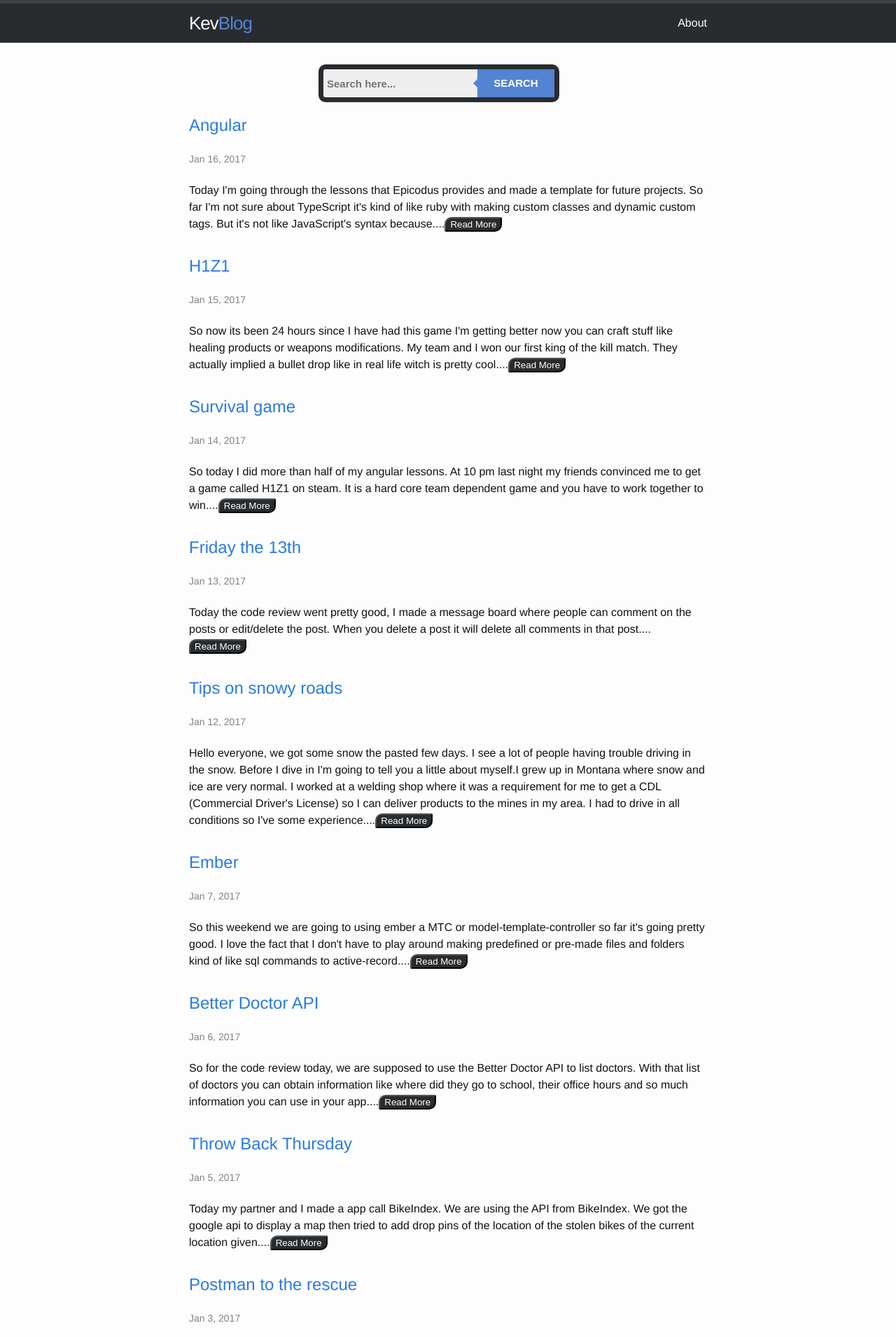
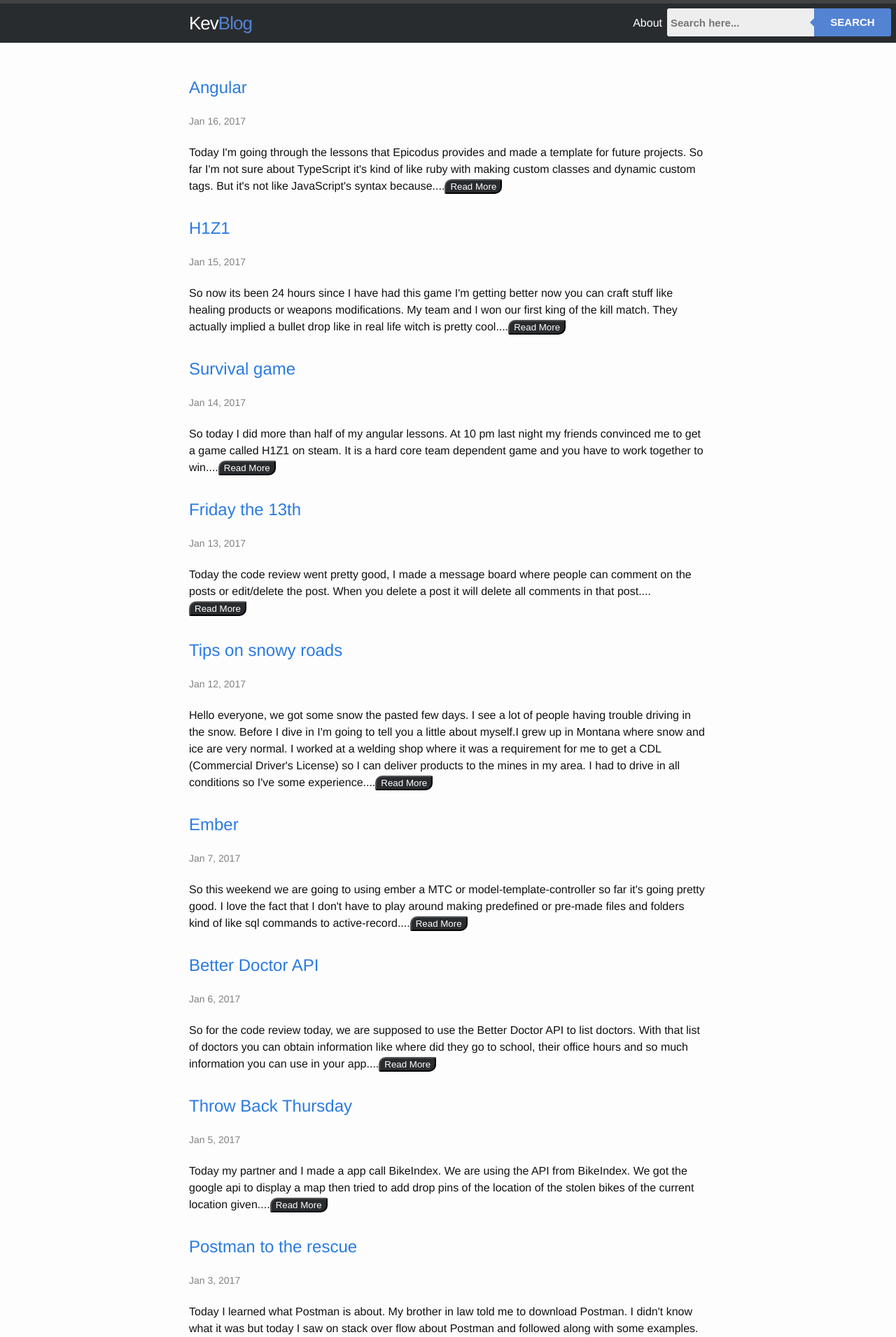
Before and after one commit to kftwotwo/kftwotwo.github.io, a Jekyll site: the page built from index.html, in a window 1280 px wide. Shown: the top 1910 px of the page at 70% size. Built offline with Jekyll 4.4.1, drawn with Linux system fonts in a browser that asks for light colours; the list of posts is cut into pages by our own code.

Commit message:
put the search bar in the nav

```diff
--- a/_includes/header.html
+++ b/_includes/header.html
@@ -1,5 +1,11 @@
+
 <header class="site-header">
-
+  <div class="button_box2">
+  	<form class="form-wrapper-2 cf" action="/search.html" method="get">
+  		<input type="text" placeholder="Search here..." id="search_box" name="query" required>
+  		<button type="submit" value="search">Search</button>
+  	</form>
+  </div>
 
 
   <div class="wrapper">
--- a/css/main.scss
+++ b/css/main.scss
@@ -248,7 +248,8 @@ article {
 // search
 
 .button_box2 {
-margin-left: 25%;
+float: right;
+
 }
 .cf:before, .cf:after{
 content:"";
@@ -258,15 +259,10 @@ display:table;
 clear:both;
 }
 .form-wrapper-2 {
-  width: 330px;
   padding: 7px;
-  background: #292c2f;
-  -moz-border-radius: 10px;
-  -webkit-border-radius: 10px;
-  border-radius: 10px;
 }
 .form-wrapper-2 input {
-  width: 210px;
+  width: 200px;
   height: 20px;
   padding: 10px 5px;
   float: left;
@@ -274,13 +270,6 @@ clear:both;
   border: 0;
   background: #eee;
   border-radius: 3px 0 0 3px;
-}
-.form-wrapper-2 input:focus {
-  outline: 0;
-  background: #fff;
-  -moz-box-shadow: 0 0 2px rgba(0,0,0,.8) inset;
-  -webkit-box-shadow: 0 0 2px rgba(0,0,0,.8) inset;
-  box-shadow: 0 0 2px rgba(0,0,0,.8) inset;
 }
 .form-wrapper-2 button {
   overflow: visible;
@@ -295,6 +284,7 @@ clear:both;
   color: #fff;
   text-transform: uppercase;
   background: #5383d3;
+  border-radius: 0px 3px 3px 0px;
 }
 .form-wrapper-2 button:hover{
   background: rgb(0, 134, 227);
--- a/index.html
+++ b/index.html
@@ -1,12 +1,6 @@
 ---
 layout: default
 ---
-<div class="button_box2">
-	<form class="form-wrapper-2 cf" action="/search.html" method="get">
-		<input type="text" placeholder="Search here..." id="search_box" name="query" required>
-		<button type="submit" value="search">Search</button>
-	</form>
-</div>
 
 <div class="home">
 
```
Also changed, not shown: search.html (+0 -7 lines).
